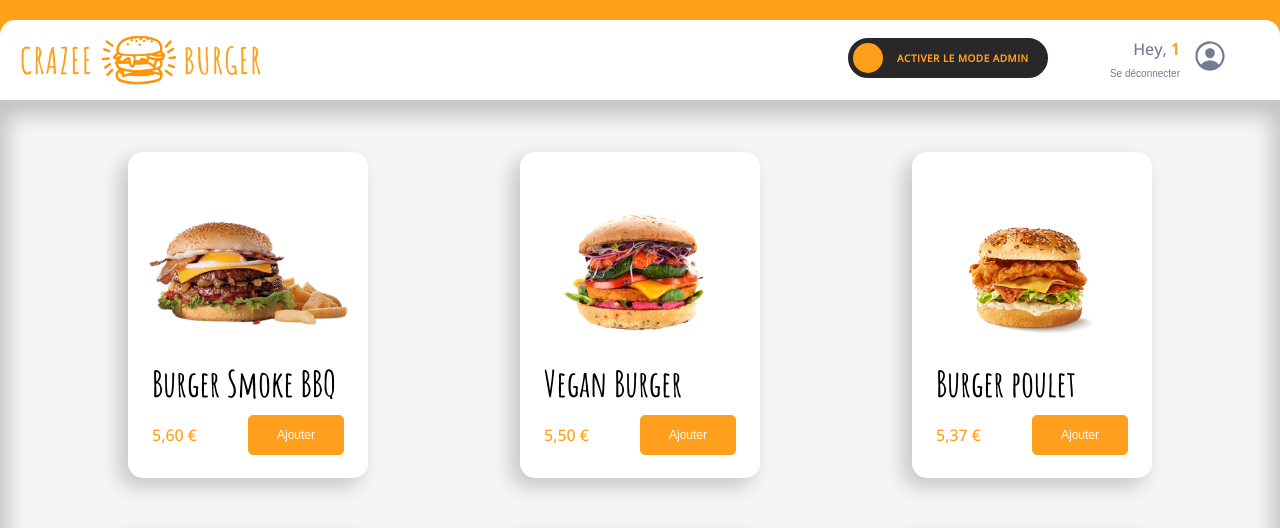
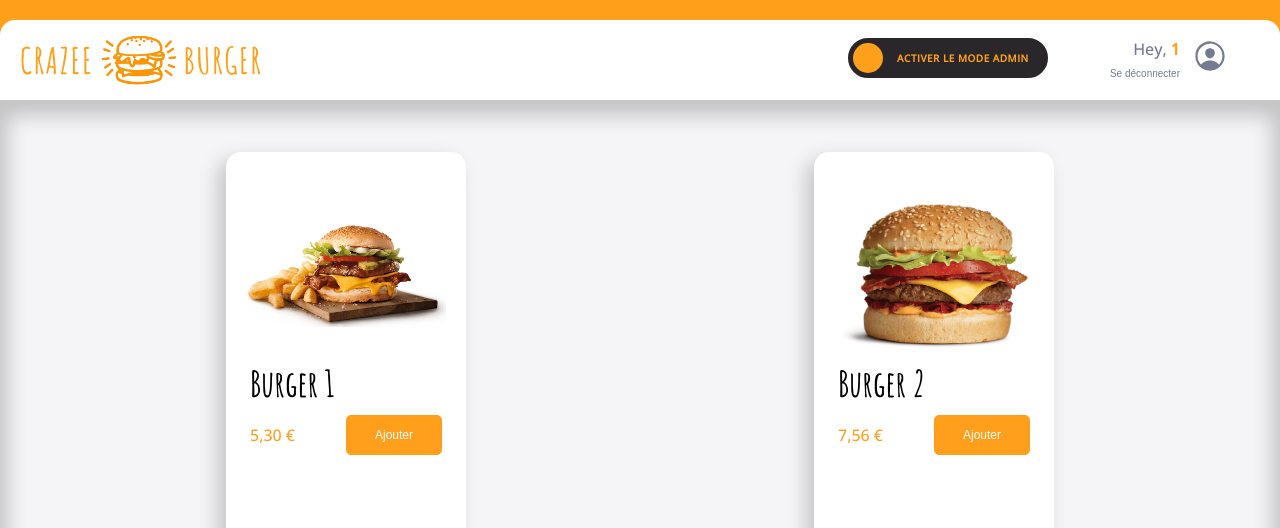
Before and after one commit to Martins-Anthony/crazee-burger, a React (Vite) app: page /order/1 in a window 1280 px wide. Shown: the top 528 px of the page. Built offline with nearby package versions, Linux system fonts and the light colour scheme.

Commit message:
✨ F08: Menu > add feature ( EmptyMenuAdmin and EmptyMenuClient ) and resetMenu function connection for emptyMenuAdmin ( without the CSS style )

```diff
--- a/src/components/pages/order/Main/Main.jsx
+++ b/src/components/pages/order/Main/Main.jsx
@@ -1,6 +1,6 @@
 import styled from 'styled-components'
 import { theme } from '../../../../theme'
-import Menu from './Menu'
+import Menu from './Menu/Menu'
 import Admin from './Admin/Admin'
 import { useContext } from 'react'
 import OrderContext from '../../../../context/OrderContext'
--- /dev/null
+++ b/src/components/pages/order/Main/Menu/EmptyMenuAdmin.jsx
@@ -0,0 +1,11 @@
+import PrimaryButton from '../../../../reusable-ui/PrimaryButton'
+
+export default function EmptyMenuAdmin({ onReset }) {
+  return (
+    <div>
+      <h1>Le menu est vide ?</h1>
+      <h2>Cliquez ci-dessous pour le réinitialiser</h2>
+      <PrimaryButton label={'Générer de nouveaux produits'} onClick={onReset} />
+    </div>
+  )
+}
--- /dev/null
+++ b/src/components/pages/order/Main/Menu/EmptyMenuClient.jsx
@@ -0,0 +1,11 @@
+export default function EmptyMenuClient() {
+  return (
+    <div>
+      <h1>Victime de notre succès ! :d</h1>
+      <h2>
+        De nouvelles recettes sont en cours de préparation.
+        <br />à très vite !
+      </h2>
+    </div>
+  )
+}
--- a/src/components/pages/order/Main/Menu.jsx
+++ b/src/components/pages/order/Main/Menu/Menu.jsx
@@ -1,13 +1,20 @@
 import styled from 'styled-components'
-import { theme } from '../../../../theme'
-import Card from '../../../reusable-ui/Card'
+import { theme } from '../../../../../theme'
+import Card from '../../../../reusable-ui/Card'
 import { useContext } from 'react'
-import OrderContext from '../../../../context/OrderContext'
+import OrderContext from '../../../../../context/OrderContext'
+import EmptyMenuAdmin from './EmptyMenuAdmin'
+import EmptyMenuClient from './EmptyMenuClient'
 
 const IMAGE_BY_DEFAULT = '/public/images/coming-soon.png'
 
 export default function Menu() {
-  const { menu, isModeAdmin, handleDelete } = useContext(OrderContext)
+  const { menu, isModeAdmin, handleDelete, resetMenu } = useContext(OrderContext)
+
+  if (menu.length === 0) {
+    if (!isModeAdmin) return <EmptyMenuClient />
+    return <EmptyMenuAdmin onReset={() => resetMenu()} />
+  }
 
   return (
     <MenuStyled>
--- a/src/components/pages/order/OrderPage.jsx
+++ b/src/components/pages/order/OrderPage.jsx
@@ -12,7 +12,7 @@ export default function OrderPage() {
   const [isAddSelected, setIsAddSelected] = useState(true)
   const [isEditSelected, setIsEditSelected] = useState(false)
   const [currentTabSelected, setCurrentTabSelected] = useState('add')
-  const [menu, setMenu] = useState(fakeMenu.LARGE)
+  const [menu, setMenu] = useState(fakeMenu.SMALL)
 
   const handleAdd = newProduct => {
     const copyMenu = [...menu]
@@ -24,6 +24,10 @@ export default function OrderPage() {
     const copyMenu = [...menu]
     const updateMenu = copyMenu.filter(product => product.id !== idOfProductToDelete)
     setMenu(updateMenu)
+  }
+
+  const resetMenu = () => {
+    setMenu(fakeMenu.LARGE)
   }
 
   const OrderContextValue = {
@@ -40,6 +44,7 @@ export default function OrderPage() {
     menu,
     handleAdd,
     handleDelete,
+    resetMenu,
   }
 
   return (
--- a/src/components/reusable-ui/PrimaryButton.jsx
+++ b/src/components/reusable-ui/PrimaryButton.jsx
@@ -1,9 +1,9 @@
 import styled from 'styled-components'
 import { theme } from '../../theme'
 
-export default function PrimaryButton({ label, Icon, className }) {
+export default function PrimaryButton({ label, Icon, className, onClick }) {
   return (
-    <PrimaryButtonStyled className={className}>
+    <PrimaryButtonStyled className={className} onClick={onClick}>
       {label} {Icon && Icon}
     </PrimaryButtonStyled>
   )
--- a/src/context/OrderContext.jsx
+++ b/src/context/OrderContext.jsx
@@ -14,4 +14,5 @@ export default createContext({
   menu: {},
   handleAdd: {},
   handleDelete: {},
+  resetMenu: {},
 })
```
